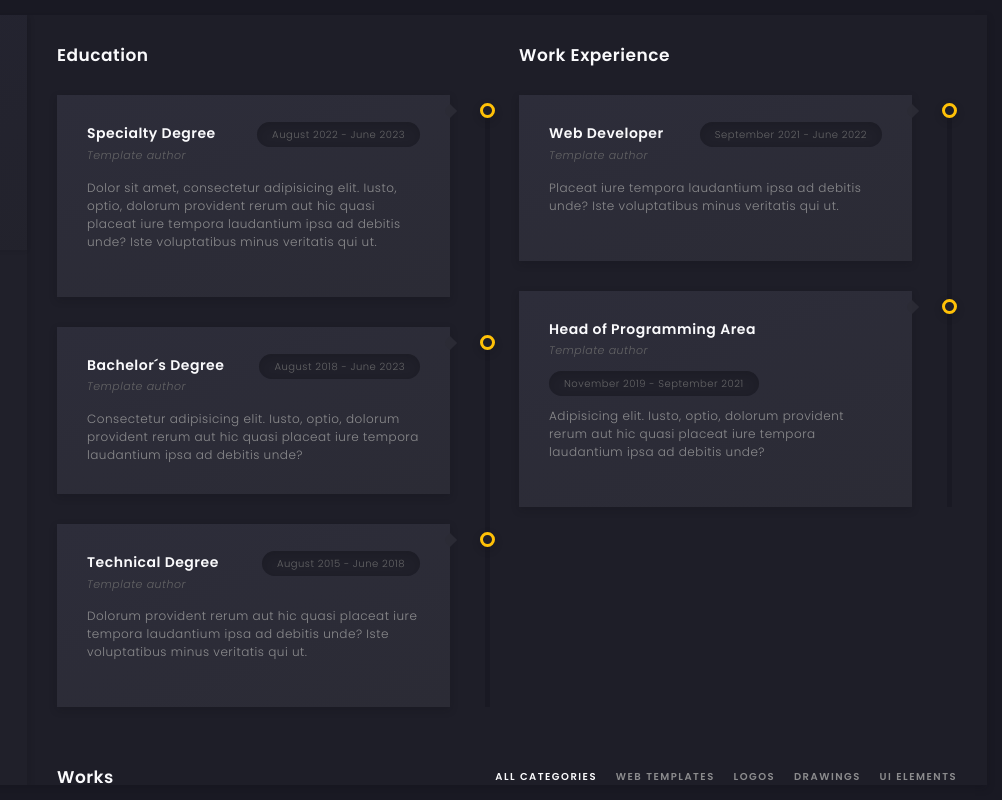
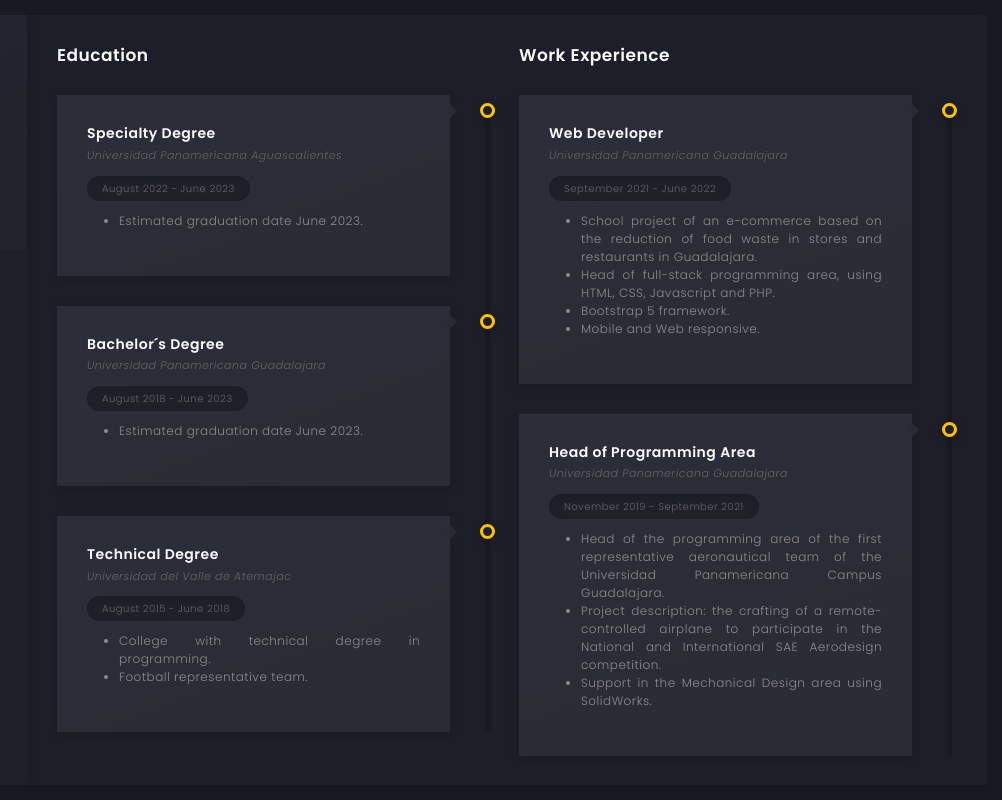
Before and after one commit to victormglez/victormglez.github.io, a website: page index.html in a window 1280 px wide. Shown: the full height of the page, 278-1280 px from the left. Drawn offline with nearby package versions, Linux system fonts and the light colour scheme.

Commit message:
Data Informatio updates

```diff
--- a/index.html
+++ b/index.html
@@ -58,7 +58,8 @@
                                 </div>
                             </div>
                             <h5 class="art-name mb-10">Víctor González</h5>
-                            <div class="art-sm-text">Mechatronic Engineer<br>Speciality in Intelligent Robotic Systems </div>
+                            <div class="art-sm-text">Mechatronic Engineer<br>Speciality in Intelligent Robotic Systems
+                            </div>
                         </div>
                         <!-- info bar header end -->
 
@@ -212,7 +213,7 @@
                                 <!-- skill -->
                                 <div class="art-hard-skills-item">
                                     <div class="art-skill-heading">
-                                        <h6>Embebed Systems</h6>
+                                        <h6>Embedded Systems</h6>
                                     </div>
                                     <div class="art-line-progress">
                                         <div id="lineprog10"></div>
@@ -286,17 +287,15 @@
                                                     <div class="art-card-header">
                                                         <div class="art-left-side">
                                                             <h5>Specialty Degree</h5>
-                                                            <div class="art-el-suptitle mb-15">Template author</div>
+                                                            <div class="art-el-suptitle mb-15">Universidad Panamericana Aguascalientes</div>
                                                         </div>
                                                         <div class="art-right-side">
                                                             <span class="art-date">August 2022 - June 2023</span>
                                                         </div>
                                                     </div>
-
-                                                    <p>Dolor sit amet, consectetur adipisicing elit. Iusto, optio,
-                                                        dolorum provident rerum aut hic quasi placeat iure tempora
-                                                        laudantium ipsa ad debitis unde? Iste voluptatibus minus
-                                                        veritatis qui ut.</p>
+                                                    <ul style="text-align: justify;">
+                                                        <li>Estimated graduation date June 2023.</li>
+                                                    </ul>
                                                 </div>
                                             </div>
 
@@ -308,15 +307,15 @@
                                                     <div class="art-card-header">
                                                         <div class="art-left-side">
                                                             <h5>Bachelor´s Degree</h5>
-                                                            <div class="art-el-suptitle mb-15">Template author</div>
+                                                            <div class="art-el-suptitle mb-15">Universidad Panamericana Guadalajara</div>
                                                         </div>
                                                         <div class="art-right-side">
                                                             <span class="art-date">August 2018 - June 2023</span>
                                                         </div>
                                                     </div>
-                                                    <div>Consectetur adipisicing elit. Iusto, optio, dolorum provident
-                                                        rerum aut hic quasi placeat iure tempora laudantium ipsa ad
-                                                        debitis unde?</div>
+                                                    <ul style="text-align: justify;">
+                                                        <li>Estimated graduation date June 2023.</li>
+                                                    </ul>
                                                 </div>
                                             </div>
 
@@ -328,15 +327,16 @@
                                                     <div class="art-card-header">
                                                         <div class="art-left-side">
                                                             <h5>Technical Degree</h5>
-                                                            <div class="art-el-suptitle mb-15">Template author</div>
+                                                            <div class="art-el-suptitle mb-15">Universidad del Valle de Atemajac</div>
                                                         </div>
                                                         <div class="art-right-side">
                                                             <span class="art-date">August 2015 - June 2018</span>
                                                         </div>
                                                     </div>
-                                                    <p>Dolorum provident rerum aut hic quasi placeat iure tempora
-                                                        laudantium ipsa ad debitis unde? Iste voluptatibus minus
-                                                        veritatis qui ut.</p>
+                                                    <ul style="text-align: justify;">
+                                                        <li>College with technical degree in programming.</li>
+                                                        <li>Football representative team.</li>
+                                                    </ul>
                                                 </div>
                                             </div>
                                         </div>
@@ -368,14 +368,18 @@
                                                     <div class="art-card-header">
                                                         <div class="art-left-side">
                                                             <h5>Web Developer</h5>
-                                                            <div class="art-el-suptitle mb-15">Template author</div>
+                                                            <div class="art-el-suptitle mb-15">Universidad Panamericana Guadalajara</div>
                                                         </div>
                                                         <div class="art-right-side">
                                                             <span class="art-date">September 2021 - June 2022</span>
                                                         </div>
                                                     </div>
-                                                    <p>Placeat iure tempora laudantium ipsa ad debitis unde? Iste
-                                                        voluptatibus minus veritatis qui ut.</p>
+                                                    <ul style="text-align: justify;">
+                                                        <li>School project of an e-commerce based on the reduction of food waste in stores and restaurants in Guadalajara.</li>
+                                                        <li>Head of full-stack programming area, using HTML, CSS, Javascript and PHP.</li>
+                                                        <li>Bootstrap 5 framework.</li>
+                                                        <li>Mobile and Web responsive.</li>
+                                                    </ul>
                                                 </div>
                                             </div>
 
@@ -388,14 +392,17 @@
                                                     <div class="art-card-header">
                                                         <div class="art-left-side">
                                                             <h5>Head of Programming Area</h5>
-                                                            <div class="art-el-suptitle mb-15">Template author</div>
+                                                            <div class="art-el-suptitle mb-15">Universidad Panamericana Guadalajara</div>
                                                         </div>
                                                         <div class="art-right-side">
                                                             <span class="art-date">November 2019 - September 2021</span>
                                                         </div>
                                                     </div>
-                                                    <p>Adipisicing elit. Iusto, optio, dolorum provident rerum aut hic
-                                                        quasi placeat iure tempora laudantium ipsa ad debitis unde?</p>
+                                                    <ul style="text-align: justify;">
+                                                        <li>Head of the programming area of the first representative aeronautical team of the Universidad Panamericana Campus Guadalajara.</li>
+                                                        <li>Project description: the crafting of a remote-controlled airplane to participate in the National and International SAE Aerodesign competition.</li>
+                                                        <li>Support in the Mechanical Design area using SolidWorks.</li>
+                                                    </ul>
                                                 </div>
                                             </div>
                                         </div>
@@ -687,7 +694,8 @@
                                                         <!-- post cover -->
                                                         <a href="#." class="art-port-cover">
                                                             <!-- img -->
-                                                            <img src="/assets/img/CSWA_0213707_up_edu_mx.pdf" alt="CSWA Diploma">
+                                                            <img src="/assets/img/CSWA_0213707_up_edu_mx.pdf"
+                                                                alt="CSWA Diploma">
                                                         </a>
                                                         <!-- post cover end -->
                                                         <!-- post description -->
@@ -698,7 +706,8 @@
                                                             </a>
                                                             <!-- link -->
                                                             <a href="https://drive.google.com/file/d/1RDxBaLAyPm-vAtpqYDn-BS2Fq4STw9JW/view?usp=share_link"
-                                                                class="art-link art-color-link art-w-chevron" target="_blank">Watch Diploma</a>
+                                                                class="art-link art-color-link art-w-chevron"
+                                                                target="_blank">Watch Diploma</a>
                                                         </div>
                                                         <!-- post description end -->
                                                     </div>
@@ -714,7 +723,8 @@
                                                         <!-- post cover -->
                                                         <a href="#." class="art-port-cover">
                                                             <!-- img -->
-                                                            <img src="/assets/img/Entrega_de_constancia.pdf" alt="Javascript Diploma">
+                                                            <img src="/assets/img/Entrega_de_constancia.pdf"
+                                                                alt="Javascript Diploma">
                                                         </a>
                                                         <!-- post cover end -->
                                                         <!-- post description -->
@@ -725,7 +735,8 @@
                                                             </a>
                                                             <!-- link -->
                                                             <a href="https://drive.google.com/file/d/14MLO0NVkHKNyIc9qf4nHpCHMgXG_RxFK/view?usp=share_link"
-                                                                class="art-link art-color-link art-w-chevron" target="_blank">Watch Diploma</a>
+                                                                class="art-link art-color-link art-w-chevron"
+                                                                target="_blank">Watch Diploma</a>
                                                         </div>
                                                         <!-- post description end -->
                                                     </div>
@@ -740,7 +751,8 @@
                                                         <!-- post cover -->
                                                         <a href="#." class="art-port-cover">
                                                             <!-- img -->
-                                                            <img src="/assets/img/IBM PY0101EN Certificate _ Cognitive Class.pdf" alt="Python - Data Science Diploma">
+                                                            <img src="/assets/img/IBM PY0101EN Certificate _ Cognitive Class.pdf"
+                                                                alt="Python - Data Science Diploma">
                                                         </a>
                                                         <!-- post cover end -->
                                                         <!-- post description -->
@@ -751,7 +763,8 @@
                                                             </a>
                                                             <!-- link -->
                                                             <a href="https://drive.google.com/file/d/1nEaCRukisbv1LeXY1-4aM5kWrONgtyXg/view?usp=sharing"
-                                                                class="art-link art-color-link art-w-chevron" target="_blank">Watch Diploma</a>
+                                                                class="art-link art-color-link art-w-chevron"
+                                                                target="_blank">Watch Diploma</a>
                                                         </div>
                                                         <!-- post description end -->
                                                     </div>
@@ -853,12 +866,15 @@
                                                         <h6>Email:</h6><span>mglezvictor@gmail.com</span>
                                                     </li>
                                                     <li>
-                                                        <h6>LinkedIn:</h6><span><a href="https://www.linkedin.com/in/victorgonzalezbecerra/"
-                                                            class="art-link art-color-link art-w-chevron" target="_blank">victorgonzalezbecerra</a></span>
+                                                        <h6>LinkedIn:</h6><span><a
+                                                                href="https://www.linkedin.com/in/victorgonzalezbecerra/"
+                                                                class="art-link art-color-link art-w-chevron"
+                                                                target="_blank">victorgonzalezbecerra</a></span>
                                                     </li>
                                                     <li>
                                                         <h6>Github:</h6><span><a href="https://github.com/victormglez"
-                                                            class="art-link art-color-link art-w-chevron" target="_blank">victormglez</a></span>
+                                                                class="art-link art-color-link art-w-chevron"
+                                                                target="_blank">victormglez</a></span>
                                                     </li>
                                                 </ul>
                                             </div>
@@ -972,7 +988,9 @@
         <!-- main js -->
         <script src="/assets/js/main.js"></script>
         <!-- Bootstrap js -->
-    <script src="https://cdn.jsdelivr.net/npm/bootstrap@5.0.2/dist/js/bootstrap.bundle.min.js" integrity="sha384-MrcW6ZMFYlzcLA8Nl+NtUVF0sA7MsXsP1UyJoMp4YLEuNSfAP+JcXn/tWtIaxVXM" crossorigin="anonymous"></script>
+        <script src="https://cdn.jsdelivr.net/npm/bootstrap@5.0.2/dist/js/bootstrap.bundle.min.js"
+            integrity="sha384-MrcW6ZMFYlzcLA8Nl+NtUVF0sA7MsXsP1UyJoMp4YLEuNSfAP+JcXn/tWtIaxVXM"
+            crossorigin="anonymous"></script>
     </div>
     <!-- Scripts end -->
 
```
Lines whose indentation alone changed are shown as unchanged.
